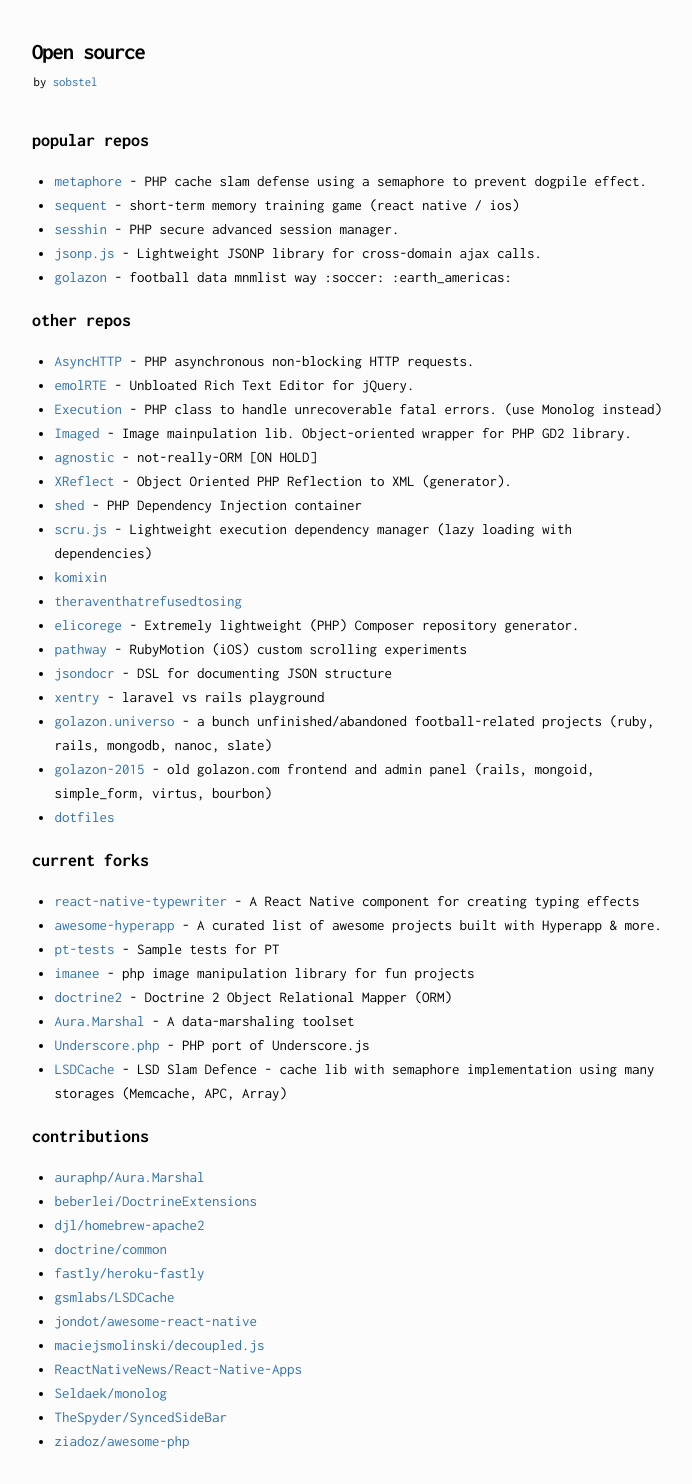
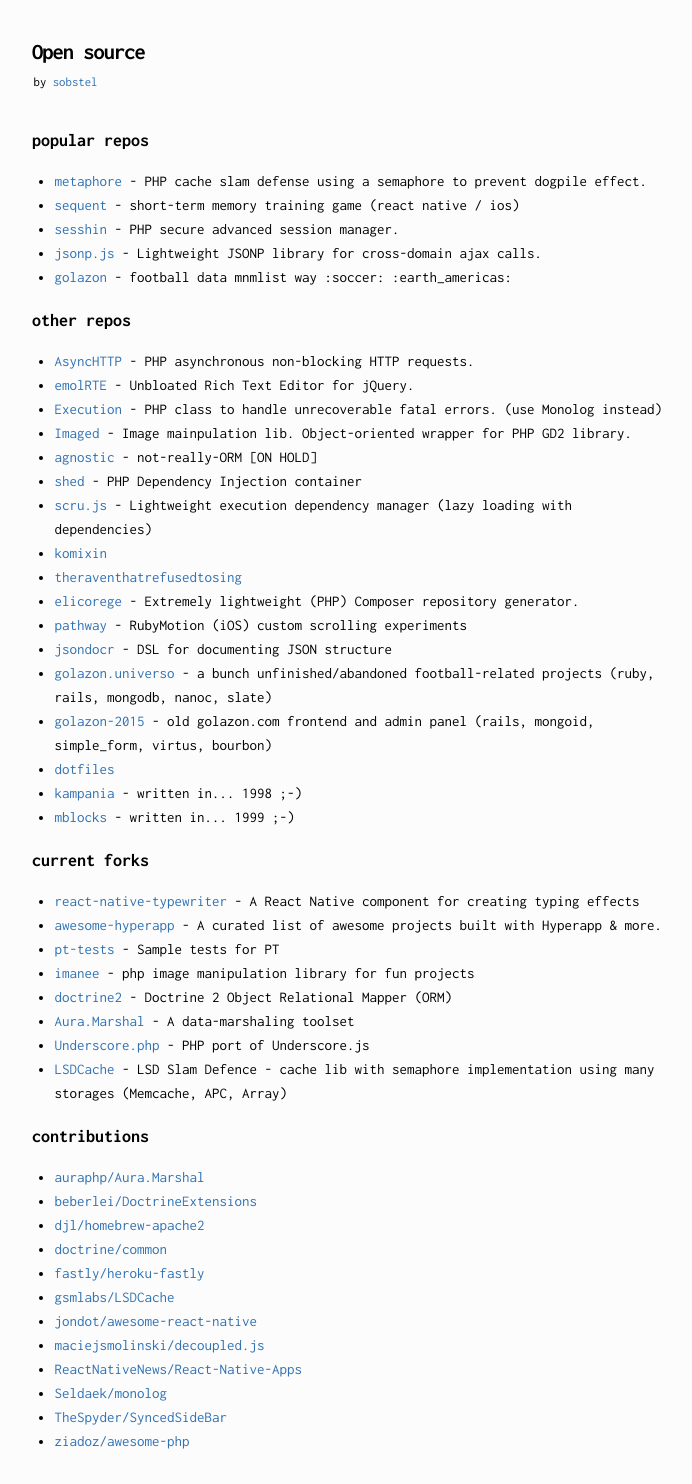
Before and after one commit to sobstel/sobstel.github.com, a Jekyll site: the page built from open-source.html, in a window 1280 px wide. Shown: the whole page, without its empty margins (11-703 px from the left). Built offline with Jekyll 4.4.1, drawn with Linux system fonts in a browser that asks for light colours.

Commit message:
If you are not prepared to be wrong, you will not come up with anything original.

```diff
--- a/_data/other_repos.yml
+++ b/_data/other_repos.yml
@@ -1,4 +1,16 @@
 ---
+- name: mblocks
+  full_name: sobstel/mblocks
+  html_url: https://github.com/sobstel/mblocks
+  description: written in... 1999 ;-)
+  fork: false
+  stargazers_count: 0
+- name: kampania
+  full_name: sobstel/kampania
+  html_url: https://github.com/sobstel/kampania
+  description: written in... 1998 ;-)
+  fork: false
+  stargazers_count: 0
 - name: dotfiles
   full_name: sobstel/dotfiles
   html_url: https://github.com/sobstel/dotfiles
@@ -17,12 +29,6 @@
   html_url: https://github.com/sobstel/golazon.universo
   description: a bunch unfinished/abandoned football-related projects (ruby, rails,
     mongodb, nanoc, slate)
-  fork: false
-  stargazers_count: 0
-- name: xentry
-  full_name: sobstel/xentry
-  html_url: https://github.com/sobstel/xentry
-  description: 'laravel vs rails playground '
   fork: false
   stargazers_count: 0
 - name: jsondocr
@@ -97,9 +103,3 @@
   description: PHP Dependency Injection container
   fork: false
   stargazers_count: 1
-- name: XReflect
-  full_name: sobstel/XReflect
-  html_url: https://github.com/sobstel/XReflect
-  description: Object Oriented PHP Reflection to XML (generator).
-  fork: false
-  stargazers_count: 1
--- a/_data/popular_repos.yml
+++ b/_data/popular_repos.yml
@@ -4,13 +4,13 @@
   html_url: https://github.com/sobstel/sesshin
   description: PHP secure advanced session manager.
   fork: false
-  stargazers_count: 34
+  stargazers_count: 39
 - name: golazon
   full_name: sobstel/golazon
   html_url: https://github.com/sobstel/golazon
   description: 'football data mnmlist way :soccer: :earth_americas:'
   fork: false
-  stargazers_count: 13
+  stargazers_count: 14
 - name: metaphore
   full_name: sobstel/metaphore
   html_url: https://github.com/sobstel/metaphore
@@ -28,4 +28,4 @@
   html_url: https://github.com/sobstel/sequent
   description: short-term memory training game (react native / ios)
   fork: false
-  stargazers_count: 37
+  stargazers_count: 39
--- a/index.html
+++ b/index.html
@@ -148,7 +148,7 @@
 
   <ol class='man-decor man-foot man foot'>
     <li class='tl'></li>
-    <li class='tc'>December 2017</li>
+    <li class='tc'>February 2018</li>
     <li class='tr'>sobstel</li>
   </ol>
 
--- a/index.txt
+++ b/index.txt
@@ -14,7 +14,6 @@
 appjobs        https://www.appjobs.com/
 baytekin       http://baytekin.media/
 protipster     https://www.protipster.com/
-tofd           https://itunes.apple.com/pl/app/dans-daily-tip/id1281243051
 
 gsm            http://optasports.com/
 gsm-api        http://client.core.optasports.com/
--- a/usage/index.html
+++ b/usage/index.html
@@ -88,7 +88,7 @@
 <strong>Stack</strong>: Ruby/Rails, PostgreSQL, Vue, JWT/Auth0, Heroku, Sass.
 (2017-2018)</p>
 
-<p><code>TIP OF THE DAY</code> <a href="https://itunes.apple.com/pl/app/dans-daily-tip/id1281243051">appstore</a><br />
+<p><code>TIP OF THE DAY</code> [appstore][tofd]<br />
 Best betting tips.
 <strong>Team:</strong> 2 devs, designer.
 <strong>Role:</strong> core dev, idea.
```
Also changed, not shown: other parts of index.html (+2 -2 lines), 1 other file.
